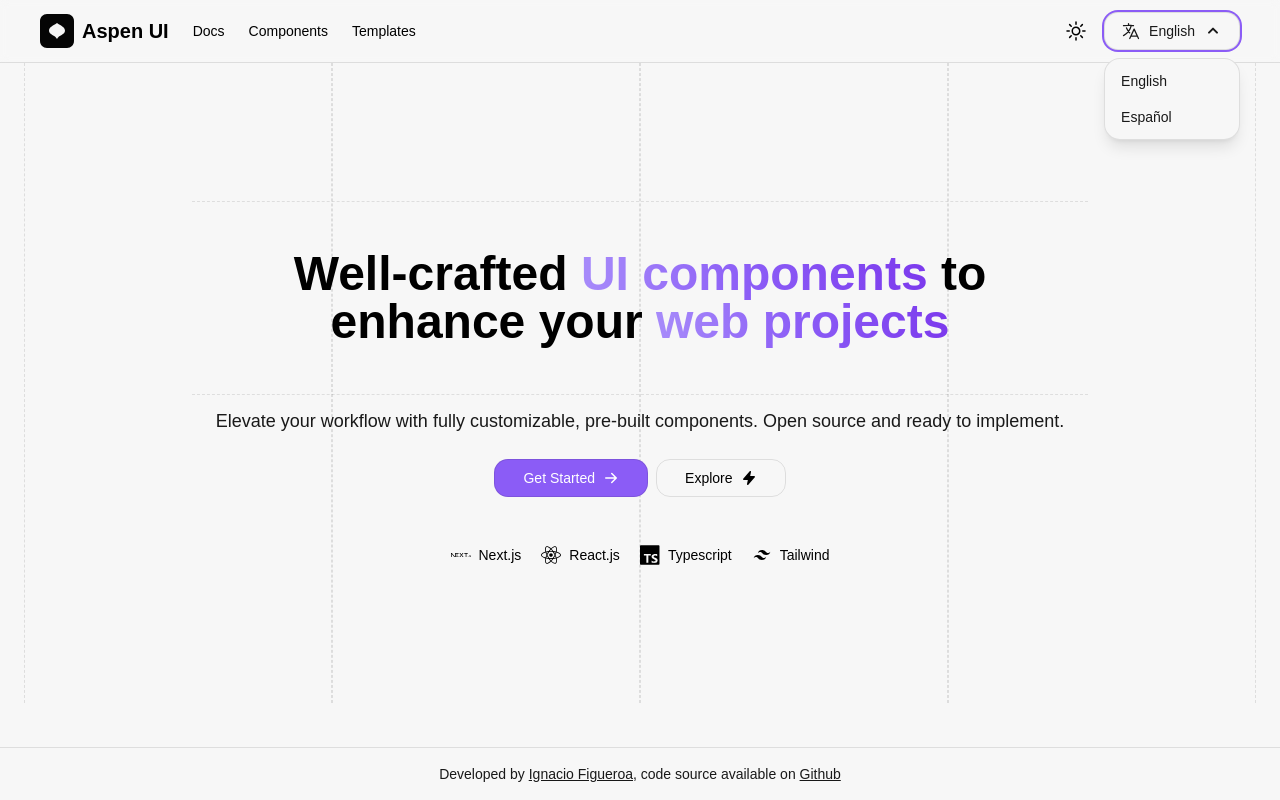
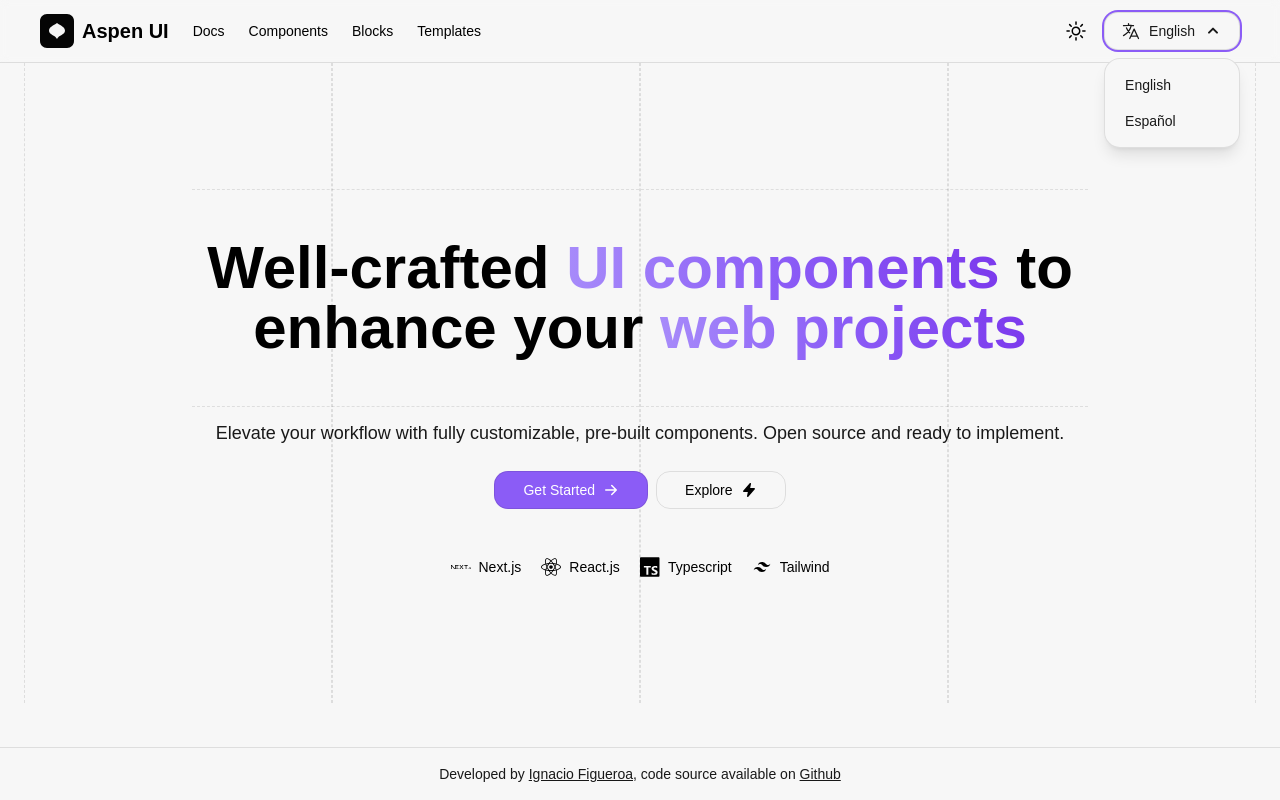
Before and after one commit to figueroaignacio/aspen-ui, a Next.js app: page /en in a window 1280 px wide. Both pictures are taken after a click on the button "English". Built offline with nearby package versions, Linux system fonts and the light colour scheme.

Commit message:
style: change title size

```diff
--- /dev/null
+++ b/app/[locale]/(lobby)/blocks/page.tsx
@@ -0,0 +1,45 @@
+import { unstable_setRequestLocale } from "next-intl/server";
+
+// Hooks
+import { useTranslations } from "next-intl";
+
+// Components
+import { BgBlur } from "@/components/bg-blur";
+
+// Icons
+import { CommandLineIcon } from "@heroicons/react/24/outline";
+import { CodeBracketIcon } from "@heroicons/react/24/solid";
+
+interface TemplatesPageProps {
+  params: { locale: string };
+}
+
+export default function BlocksPage({ params: { locale } }: TemplatesPageProps) {
+  unstable_setRequestLocale(locale);
+  const t = useTranslations("blocks");
+  return (
+    <section className="relative flex min-h-[80dvh] items-center justify-center p-4">
+      <BgBlur />
+      <div className="w-full max-w-md overflow-hidden rounded-xl">
+        <div className="p-8">
+          <div className="mb-6 flex justify-center">
+            <div className="rounded-full bg-primary/10 p-3">
+              <CodeBracketIcon className="h-8 w-8 text-primary" />
+            </div>
+          </div>
+          <h1 className="mb-4 text-center text-2xl font-bold text-foreground">
+            {t("title")}
+          </h1>
+          <div className="rounded-lg border-[1px] border-dashed border-border p-6">
+            <div className="mb-4 flex justify-center">
+              <CommandLineIcon className="h-10 w-10 text-muted-foreground" />
+            </div>
+            <p className="text-center text-sm text-foreground">
+              {t("description")}
+            </p>
+          </div>
+        </div>
+      </div>
+    </section>
+  );
+}
--- a/app/[locale]/(lobby)/page.tsx
+++ b/app/[locale]/(lobby)/page.tsx
@@ -35,7 +35,7 @@ export default function HomePage({ params: { locale } }: HomePageProps) {
       <div className="hidden dark:block fixed top-1/2 left-1/2 size-6/12 bg-gradient-to-br from-purple-500 via-violet-500 to-transparent opacity-10 blur-3xl transform -skew-y-6 translate-x-[-50%] translate-y-[-50%]" />
       <BgBorders />
       <div className="space-y-3 max-w-4xl relative z-10">
-        <h1 className="text-3xl font-bold md:text-4xl lg:text-5xl border-t border-b border-border border-dashed py-12">
+        <h1 className="text-3xl font-bold md:text-4xl lg:text-6xl border-t border-b border-border border-dashed py-12">
           {t.rich("title", {
             text1: (chunks) => <span className="gradient-text">{chunks}</span>,
             text2: (chunks) => <span className="gradient-text">{chunks}</span>,
--- a/components/locale-switcher.tsx
+++ b/components/locale-switcher.tsx
@@ -78,13 +78,13 @@ export function LocaleSwitcher({ label }: Props) {
             "border border-[var(--border)]"
           )}
         >
-          <div className="py-1">
+          <div className="py-2 px-1">
             {locales.map((loc) => (
               <div
                 key={loc}
                 onClick={() => onLocaleChange(loc as Locale)}
                 className={clsx(
-                  "cursor-pointer block px-4 py-2 text-sm",
+                  "cursor-pointer block px-4 py-2 text-sm rounded-md",
                   "hover:bg-violet-500 hover:text-white",
                   "text-[var(--text-foreground)] dark:text-[var(--text-foreground)]"
                 )}
--- a/constants/namespaces.ts
+++ b/constants/namespaces.ts
@@ -6,4 +6,5 @@ export const namespaces: string[] = [
   "localeSwitcher",
   "siteConfig",
   "templates",
+  "blocks",
 ];
--- /dev/null
+++ b/locales/en/blocks.json
@@ -0,0 +1,6 @@
+{
+  "blocks": {
+    "title": "Blocks Page Under Development",
+    "description": "Coming soon: ready-to-use component blocks with Aspen UI."
+  }
+}
--- a/locales/en/navigation.json
+++ b/locales/en/navigation.json
@@ -9,6 +9,10 @@
       "href": "/docs/components/avatar"
     },
     {
+      "title": "Blocks",
+      "href": "/blocks"
+    },
+    {
       "title": "Templates",
       "href": "/templates"
     }
--- /dev/null
+++ b/locales/es/blocks.json
@@ -0,0 +1,6 @@
+{
+  "blocks": {
+    "title": "Página de Bloques en Desarrollo",
+    "description": "Pronto podrás encontrar bloques de componentes listos para usar con Aspen UI."
+  }
+}
--- a/locales/es/navigation.json
+++ b/locales/es/navigation.json
@@ -9,6 +9,10 @@
       "href": "/docs/components/avatar"
     },
     {
+      "title": "Bloques",
+      "href": "/blocks"
+    },
+    {
       "title": "Plantillas",
       "href": "/templates"
     }
```
